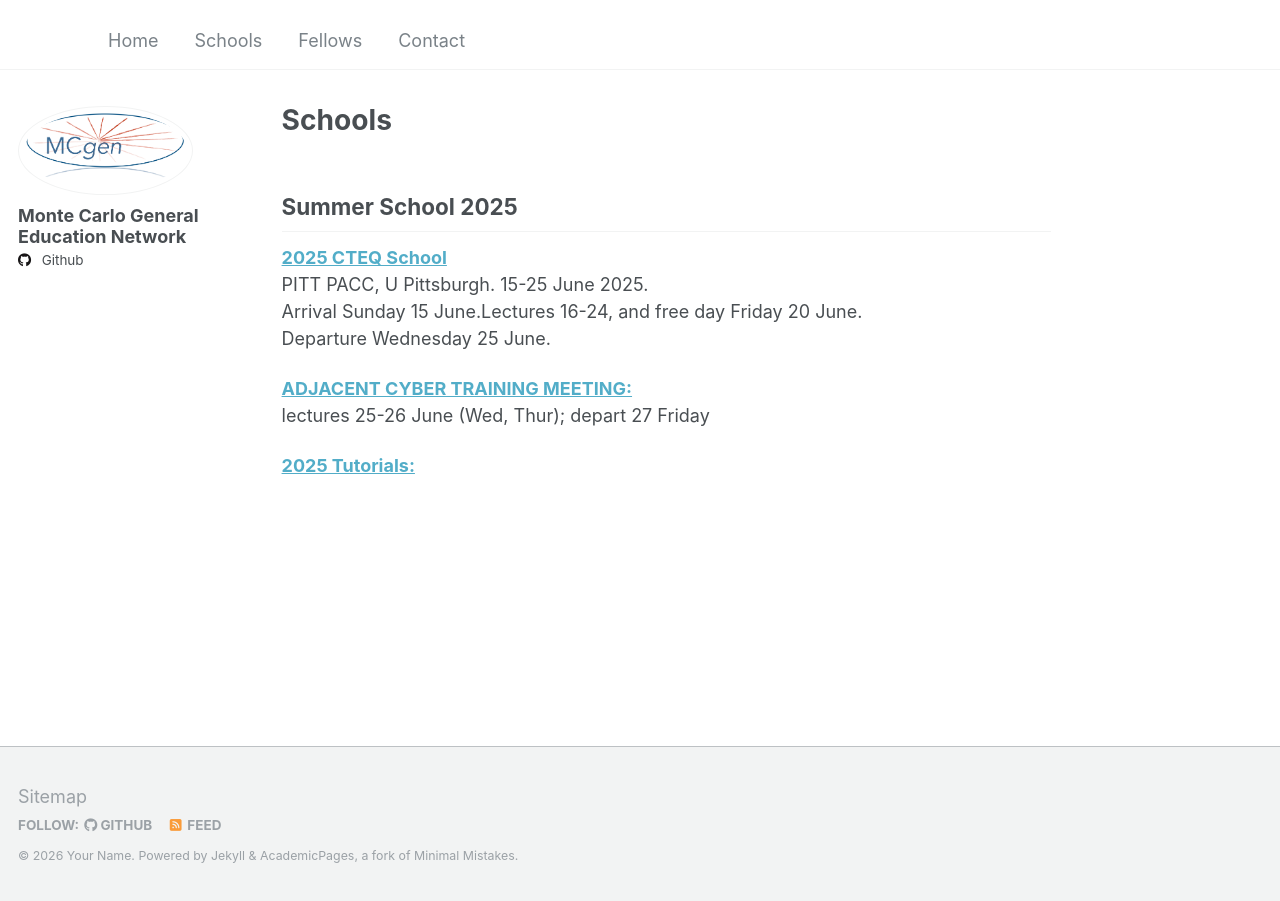
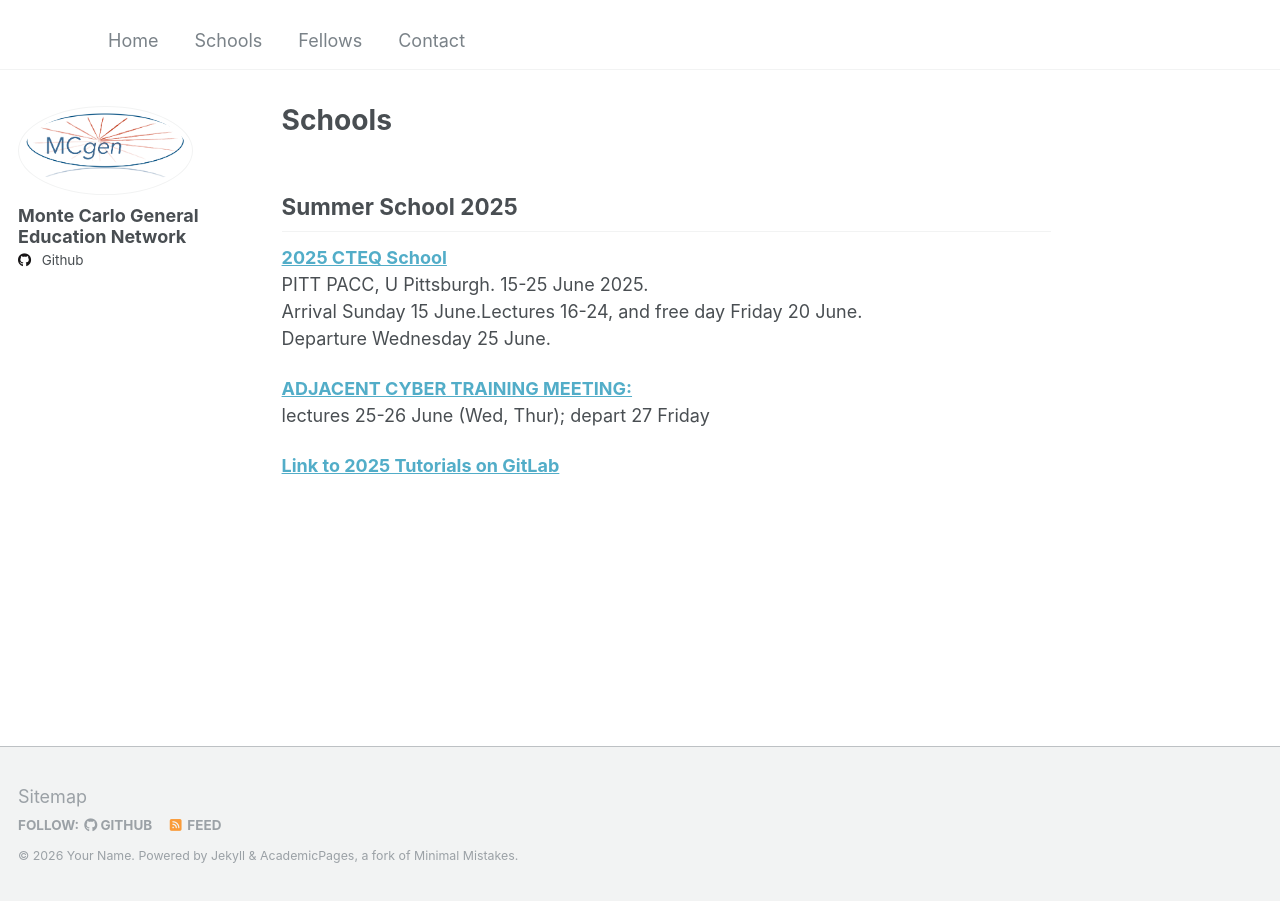
Before and after one commit to MCGenEdNet/MCGenEdNet.github.io, a Jekyll site: the page built from _pages/cv.md, in a window 1280 px wide. Built offline with Jekyll 4.4.1, drawn with Linux system fonts in a browser that asks for light colours.

Commit message:
Update cv.md

```diff
--- a/_pages/cv.md
+++ b/_pages/cv.md
@@ -17,4 +17,4 @@ Departure Wednesday 25 June.
 [**ADJACENT CYBER TRAINING MEETING:**](https://indico.cern.ch/event/1497407/)\
 lectures 25-26 June (Wed, Thur); depart  27 Friday
 
-[**2025 Tutorials:**](https://gitlab.com/mcgen-ct/tutorials/-/tree/2025-cteq)
+[**Link to 2025 Tutorials on GitLab**](https://gitlab.com/mcgen-ct/tutorials/-/tree/2025-cteq)
```
